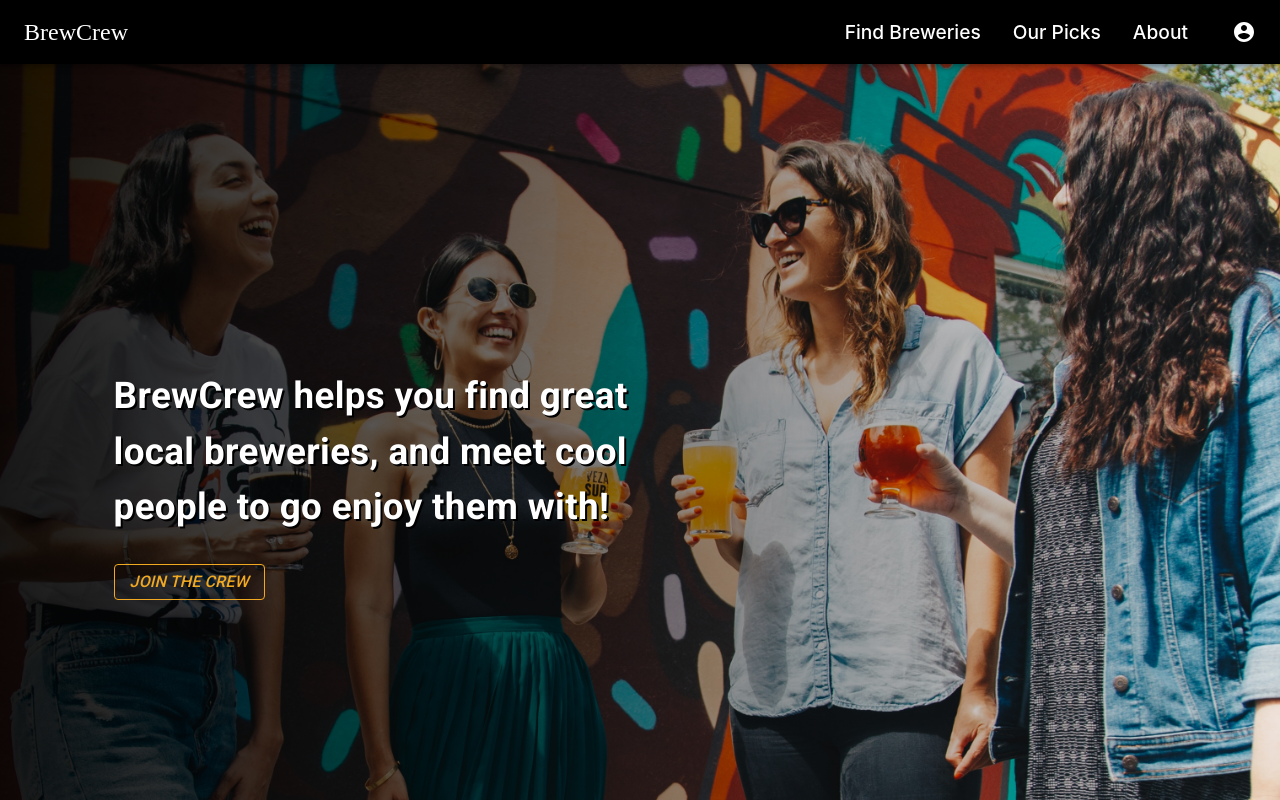
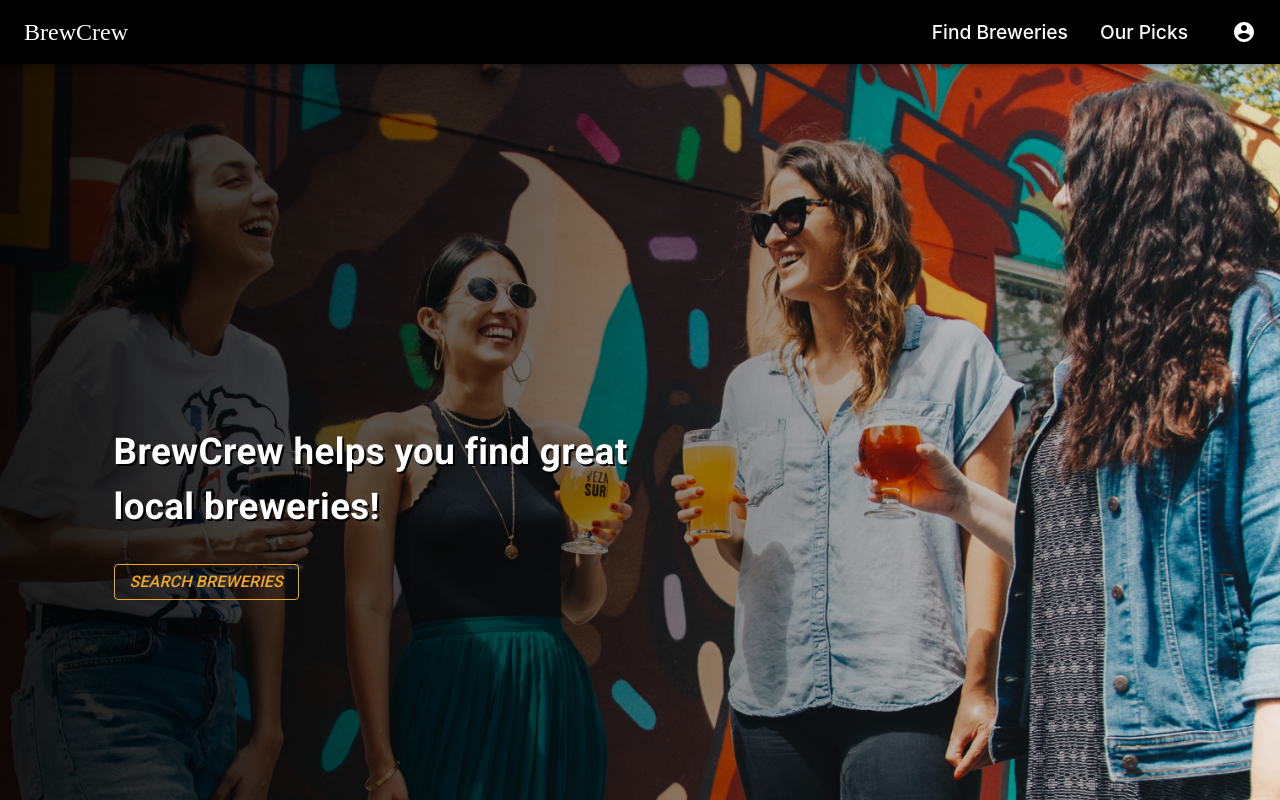
Before and after one commit to lukeoxner/brew-crew, a React (Create React App) app in the folder client/: page / in a window 1280 px wide. Built offline with nearby package versions, Linux system fonts and the light colour scheme; a web font is replaced by a local one.

Commit message:
api route working

```diff
--- a/client/src/components/Details.js
+++ b/client/src/components/Details.js
@@ -82,7 +82,7 @@ export default function Details(props) {
 						: "N/A"}
 				</Typography>
 			</CardContent>
-			<CardActions disableSpacing>
+			{/* <CardActions disableSpacing>
 				<IconButton aria-label="add to favorites">
 					<FavoriteIcon />
 				</IconButton>
@@ -99,12 +99,12 @@ export default function Details(props) {
 				>
 					<ExpandMoreIcon />
 				</IconButton>
-			</CardActions>
-			<Collapse in={expanded} timeout="auto" unmountOnExit>
+			</CardActions> */}
+			{/* <Collapse in={expanded} timeout="auto" unmountOnExit>
 				<CardContent>
 					<Typography paragraph>Brewery info here!</Typography>
 				</CardContent>
-			</Collapse>
+			</Collapse> */}
 		</Card>
 	);
 }
--- a/client/src/components/NavBar.js
+++ b/client/src/components/NavBar.js
@@ -210,9 +210,9 @@ export default function PrimarySearchAppBar() {
 						<Link className={classes.navLink} to="/ourpicks">
 							Our Picks
 						</Link>
-						<Link className={classes.navLink} to="/">
+						{/* <Link className={classes.navLink} to="/">
 							About
-						</Link>
+						</Link> */}
 						<IconButton
 							edge="end"
 							aria-label="account of current user"
--- a/client/src/pages/Landing.js
+++ b/client/src/pages/Landing.js
@@ -70,13 +70,13 @@ function Landing() {
 					}}
 				>
 					<Typography className={classes.hero}>
-						BrewCrew helps you find great local breweries, and meet cool people
-						to go enjoy them with!
+						BrewCrew helps you find great local breweries!
 					</Typography>
-					<Button
-						variant="outlined"
-						style={{ borderColor: "#f1a922" }}
-						onClick={() => loginWithRedirect()}
+					<Button variant="outlined" style={{ borderColor: "#f1a922" }}>
+						<Link
+							className={classes.mobileMenuItem}
+							to="/search"
+							style={{ textDecoration: "none" }}
 						>
 							<Typography
 								style={{
@@ -88,8 +88,9 @@ function Landing() {
 									fontWeight: "500",
 								}}
 							>
-							Join the Crew
+								Search Breweries
 							</Typography>
+						</Link>
 					</Button>
 				</Container>
 			</div>
--- a/client/src/pages/Search.js
+++ b/client/src/pages/Search.js
@@ -23,12 +23,6 @@ function Search() {
 	// make a call to API to get some data - useEffect
 	useEffect(() => {
 		console.log("useEffect called");
-	}, []);
-
-	const onChange = (e) => {
-		console.log(`e.target.value: ${e.target.value}`);
-		let searchInput = e.target.value.replace(" ", "_");
-		setSearchTerm(searchInput);
 		console.log(searchTerm);
 		fetch(
 			`https://api.openbrewerydb.org/breweries/search?query=${searchTerm}&per_page=25`
@@ -37,12 +31,13 @@ function Search() {
 			.then(function (data) {
 				setResults(data);
 			});
-	};
+	}, [searchTerm]);
 
-	const handleKeyPress = (e) => {
-		if (e.key === "Enter") {
-			console.log(`type of: ${typeof searchTerm}`);
-		}
+	const onChange = (e) => {
+		console.log(`e.target.value: ${e.target.value}`);
+		let searchInput = e.target.value;
+		let formattedSearchInput = searchInput.replace(" ", "_");
+		setSearchTerm(formattedSearchInput);
 	};
 
 	if (!results) {
@@ -63,7 +58,6 @@ function Search() {
 										shrink: true,
 									}}
 									onChange={onChange}
-									onKeyPress={handleKeyPress}
 								/>
 							</div>
 						</Grid>
@@ -89,7 +83,6 @@ function Search() {
 										shrink: true,
 									}}
 									onChange={onChange}
-									onKeyPress={handleKeyPress}
 								/>
 							</div>
 						</Grid>
```
Lines whose indentation alone changed are shown as unchanged.
